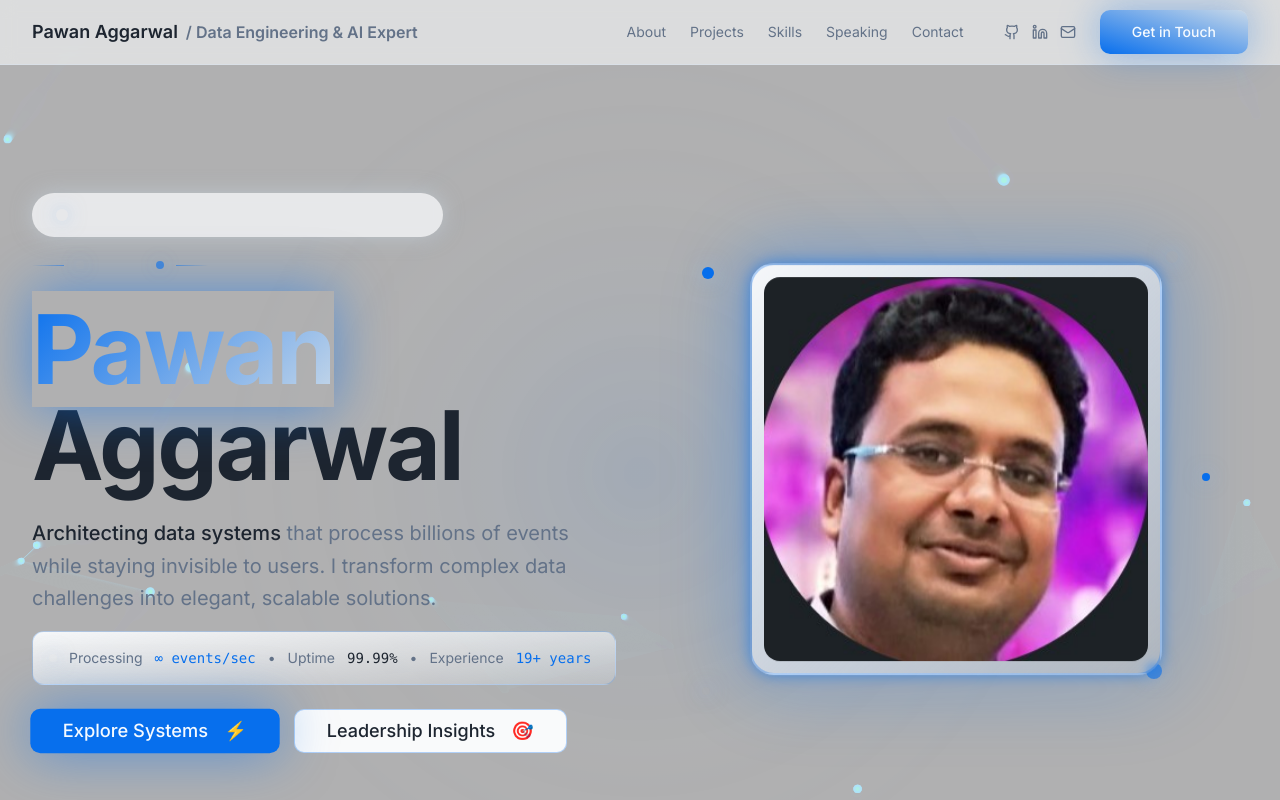
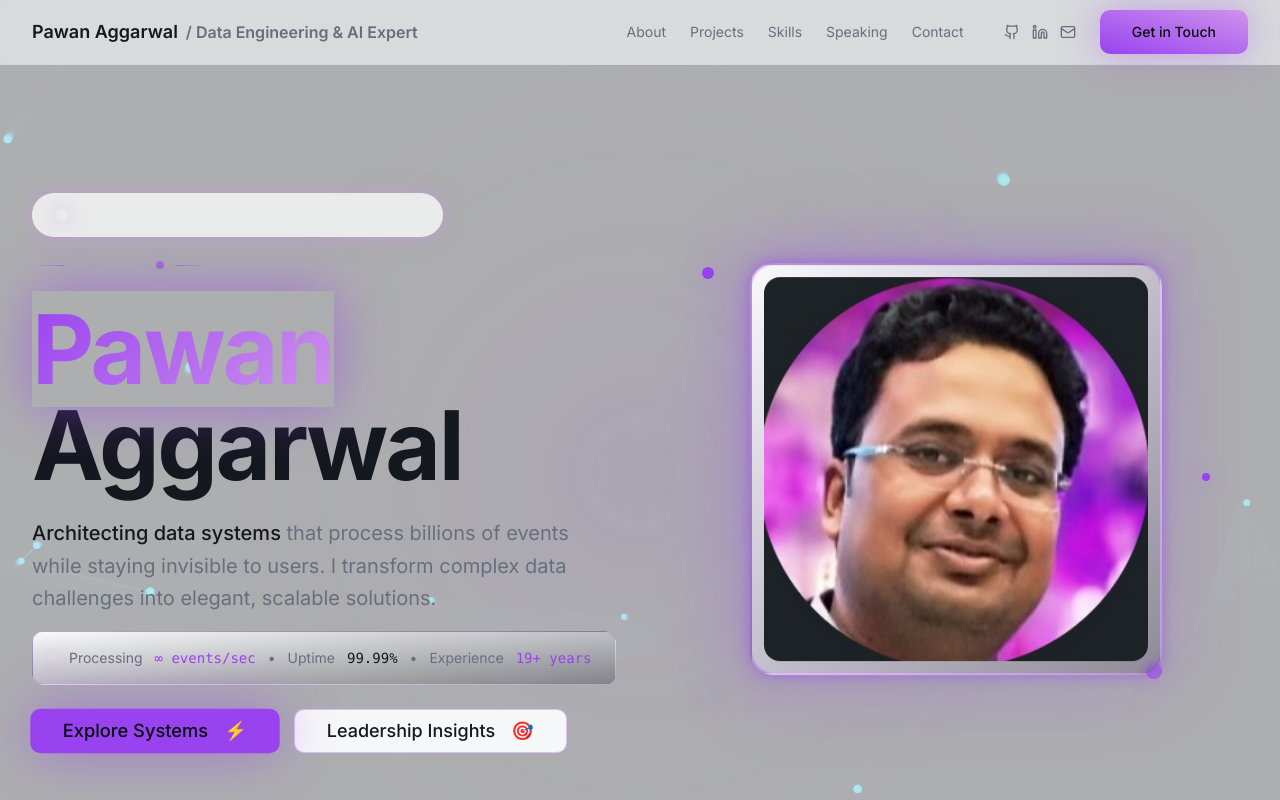
Before and after one commit to pawanik2003/pawan-aggarwal, a React (Vite) app: page / in a window 1280 px wide. Shown: the top 800 px of the page. Built offline with nearby package versions, Linux system fonts and the light colour scheme.

Commit message:
Revert "Update color palette"
This reverts commit 658c64f76d1936f6d3c2924533b0f31933984a70.

```diff
--- a/src/index.css
+++ b/src/index.css
@@ -7,35 +7,35 @@ All colors MUST be HSL. */
 
 @layer base {
   :root {
-    /* Data Leadership Theme - Light Mode */
-    --background: 210 20% 98%;
-    --foreground: 215 25% 15%;
+    /* Data Pulse Theme - Light Mode (fallback) */
+    --background: 220 15% 97%;
+    --foreground: 220 20% 10%;
 
-    --card: 210 25% 97%;
-    --card-foreground: 215 25% 15%;
+    --card: 220 20% 98%;
+    --card-foreground: 220 20% 10%;
 
-    --popover: 210 25% 97%;
-    --popover-foreground: 215 25% 15%;
+    --popover: 220 20% 98%;
+    --popover-foreground: 220 20% 10%;
 
-    --primary: 213 94% 48%;               /* deep blue */
-    --primary-glow: 210 40% 85%;          /* soft blue-gray */
-    --primary-foreground: 210 100% 98%;
+    --primary: 270 85% 60%;               /* vibrant purple */
+    --primary-glow: 280 70% 75%;          /* soft lavender */
+    --primary-foreground: 220 20% 5%;
 
-    --secondary: 215 20% 88%;
-    --secondary-foreground: 215 25% 25%;
+    --secondary: 220 15% 15%;
+    --secondary-foreground: 220 15% 85%;
 
-    --muted: 210 20% 94%;
-    --muted-foreground: 215 16% 46%;
+    --muted: 220 15% 90%;
+    --muted-foreground: 220 10% 45%;
 
-    --accent: 210 20% 92%;
-    --accent-foreground: 215 25% 15%;
+    --accent: 280 60% 95%;
+    --accent-foreground: 220 20% 10%;
 
     --destructive: 0 85% 60%;
     --destructive-foreground: 210 40% 98%;
 
-    --border: 210 20% 88%;
-    --input: 210 20% 94%;
-    --ring: 213 94% 48%;
+    --border: 220 15% 85%;
+    --input: 220 15% 90%;
+    --ring: 270 85% 60%;
 
     --radius: 0.75rem;
 
@@ -66,35 +66,35 @@ All colors MUST be HSL. */
   }
 
   .dark {
-    /* Data Leadership Theme - Dark Mode */
-    --background: 215 28% 8%;
-    --foreground: 210 15% 90%;
+    /* Data Pulse Theme - Dark Mode Primary */
+    --background: 220 25% 6%;
+    --foreground: 190 20% 90%;
 
-    --card: 215 25% 10%;
-    --card-foreground: 210 15% 88%;
+    --card: 220 25% 8%;
+    --card-foreground: 190 15% 85%;
 
-    --popover: 215 25% 10%;
-    --popover-foreground: 210 15% 88%;
+    --popover: 220 25% 8%;
+    --popover-foreground: 190 15% 85%;
 
-    --primary: 213 94% 52%;               /* bright blue */
-    --primary-glow: 210 40% 75%;          /* soft blue-gray */
-    --primary-foreground: 215 28% 8%;
+    --primary: 270 85% 60%;               /* vibrant purple */
+    --primary-glow: 280 70% 75%;          /* soft lavender */
+    --primary-foreground: 220 25% 5%;
 
-    --secondary: 215 20% 15%;
-    --secondary-foreground: 210 15% 80%;
+    --secondary: 220 20% 12%;
+    --secondary-foreground: 190 15% 80%;
 
-    --muted: 215 20% 14%;
-    --muted-foreground: 215 12% 58%;
+    --muted: 220 20% 12%;
+    --muted-foreground: 220 10% 55%;
 
-    --accent: 215 20% 17%;
-    --accent-foreground: 210 15% 88%;
+    --accent: 220 20% 15%;
+    --accent-foreground: 190 15% 85%;
 
     --destructive: 0 85% 60%;
-    --destructive-foreground: 215 28% 8%;
+    --destructive-foreground: 220 25% 5%;
 
-    --border: 215 20% 18%;
-    --input: 215 20% 14%;
-    --ring: 213 94% 52%;
+    --border: 220 20% 15%;
+    --input: 220 20% 12%;
+    --ring: 270 85% 60%;
 
     --sidebar-background: 240 5.9% 10%;
     --sidebar-foreground: 240 4.8% 95.9%;
```
